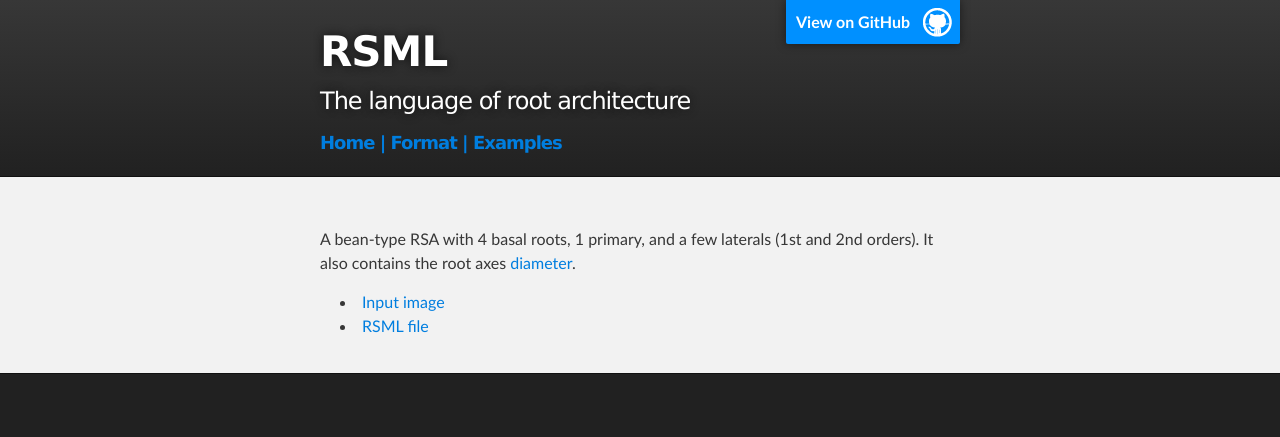
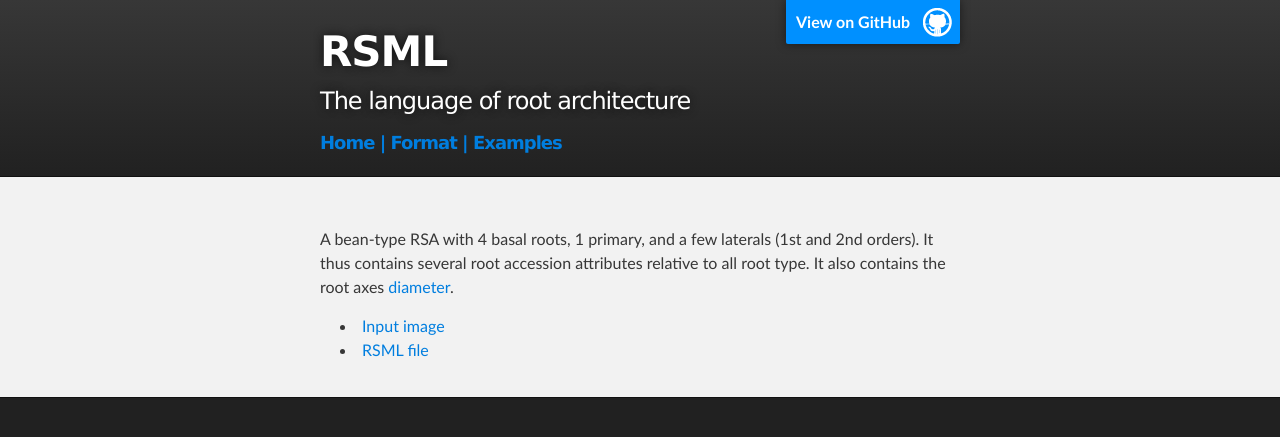
Before and after one commit to RootSystemML/RootSystemML.github.io, a Jekyll site: the page built from examples/bean-basal.md, in a window 1280 px wide. Shown: the top 437 px of the page. Built offline with Jekyll 4.4.1, drawn with Linux system fonts in a browser that asks for light colours.

Commit message:
bean-basal example

```diff
--- a/examples/bean-basal.md
+++ b/examples/bean-basal.md
@@ -5,7 +5,7 @@
 id: 2
 ---
 
-A bean-type RSA with 4 basal roots, 1 primary, and a few laterals (1st and 2nd orders). It also contains the root axes [diameter][].
+A bean-type RSA with 4 basal roots, 1 primary, and a few laterals (1st and 2nd orders). It thus contains several root accession attributes relative to all root type. It also contains the root axes [diameter][].
 
   - [Input image](/images/examples/bean-basal.png)
   - [RSML file](/images/examples/bean-basal.rsml)
```
Also changed, not shown: 1 other file.
